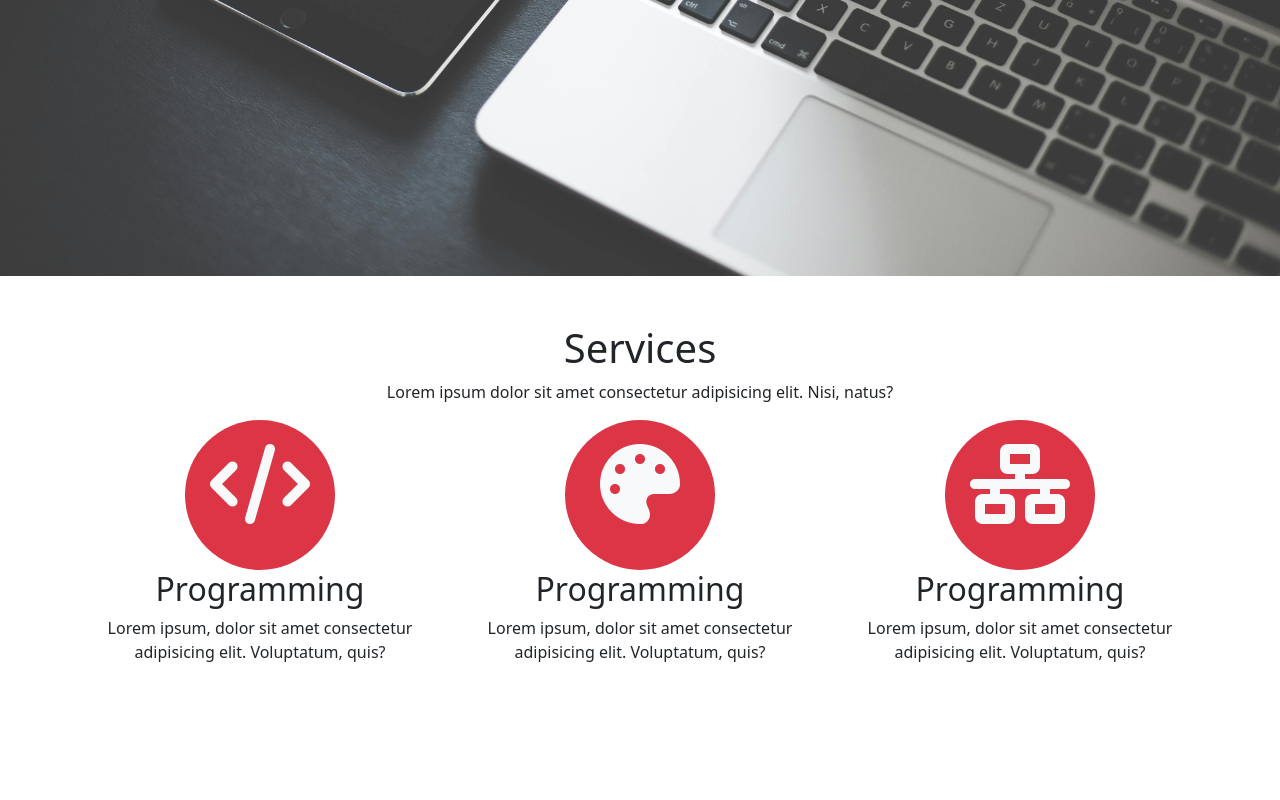
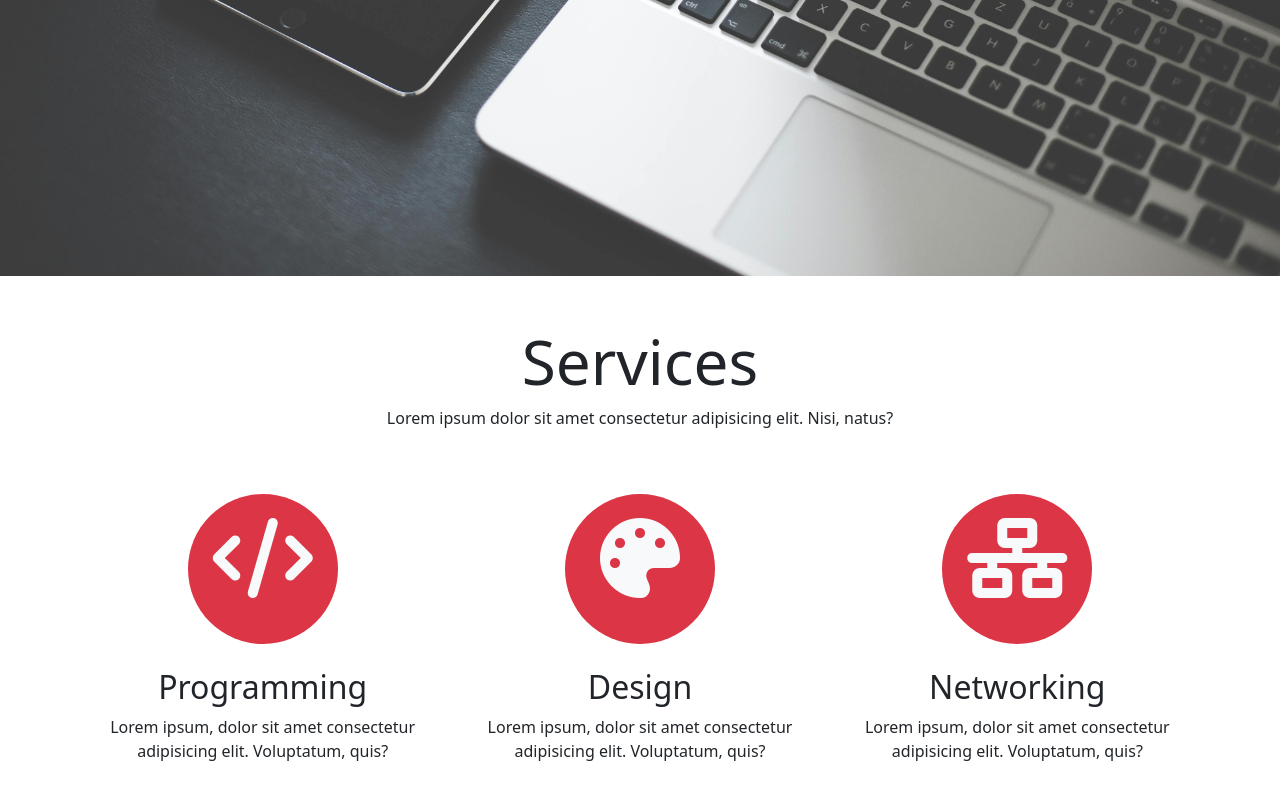
Before and after one commit to nurdoganbahadir/BootstrapWebPage, a plain HTML site: page index.html in a window 1280 px wide. Shown: the part 524-1324 px from the top of the page. Before the commit the page ends 1204 px from the top, so only its background shows below. Drawn offline with nearby package versions, Linux system fonts and the light colour scheme.

Commit message:
update and fix services

```diff
--- a/index.html
+++ b/index.html
@@ -41,12 +41,12 @@
               <a
                 class="nav-link active text-secondary link-light"
                 aria-current="page"
-                href="#"
+                href="#services"
                 >Services</a
               >
             </li>
             <li class="nav-item">
-              <a class="nav-link text-secondary link-light" href="#"
+              <a class="nav-link text-secondary link-light" href="#portfolio"
                 >Portfolio</a
               >
             </li>
@@ -78,42 +78,43 @@
       </div>
     </div>
     <div class="container text-center mt-5">
-      <h1>Services</h1>
+      <h1 class="fw-light">Services</h1>
       <p>
         Lorem ipsum dolor sit amet consectetur adipisicing elit. Nisi, natus?
       </p>
-      <div class="row">
-        <div class="col-4">
+      <div class="row g-3 mb-5 mt-5">
+        <div class="col-12 col-md-4">
           <i
             class="fas fa-code fa-5x bg-danger p-4 rounded-circle text-light"
           ></i>
-          <h2>Programming</h2>
+          <h2 class="mt-4">Programming</h2>
           <p>
             Lorem ipsum, dolor sit amet consectetur adipisicing elit.
             Voluptatum, quis?
           </p>
         </div>
-        <div class="col-4">
+        <div class="col-12 col-md-4">
           <i
             class="fa-solid fa-palette fa-5x bg-danger p-4 rounded-circle text-light"
           ></i>
-          <h2>Programming</h2>
+          <h2 class="mt-4">Design</h2>
           <p>
             Lorem ipsum, dolor sit amet consectetur adipisicing elit.
             Voluptatum, quis?
           </p>
         </div>
-        <div class="col-4">
+        <div class="col-12 col-md-4">
           <i
             class="fa-solid fa-network-wired fa-5x bg-danger p-4 rounded-circle text-light"
           ></i>
-          <h2>Programming</h2>
+          <h2 class="mt-4">Networking</h2>
           <p>
             Lorem ipsum, dolor sit amet consectetur adipisicing elit.
             Voluptatum, quis?
           </p>
         </div>
       </div>
+      <a href="Portfolio"></a>
     </div>
     <script
       src="https://cdn.jsdelivr.net/npm/bootstrap@5.3.3/dist/js/bootstrap.bundle.min.js"
--- a/style.css
+++ b/style.css
@@ -10,3 +10,6 @@
   width: 150px;
   height: 150px;
 }
+.fw-light{
+  font-size: 62px;
+}
```
